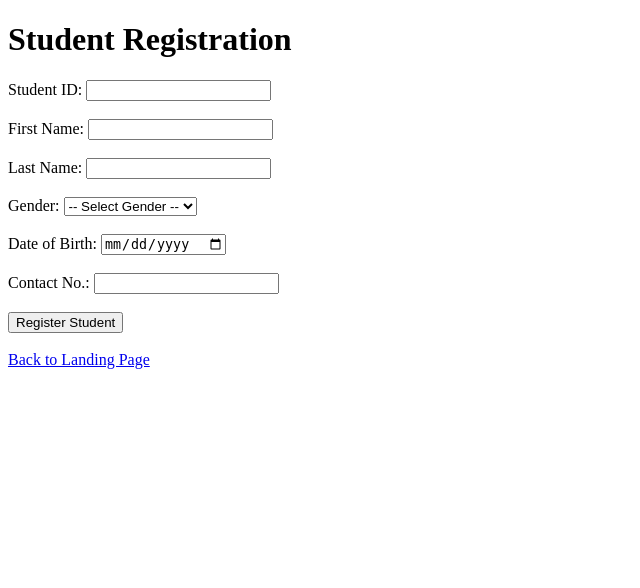
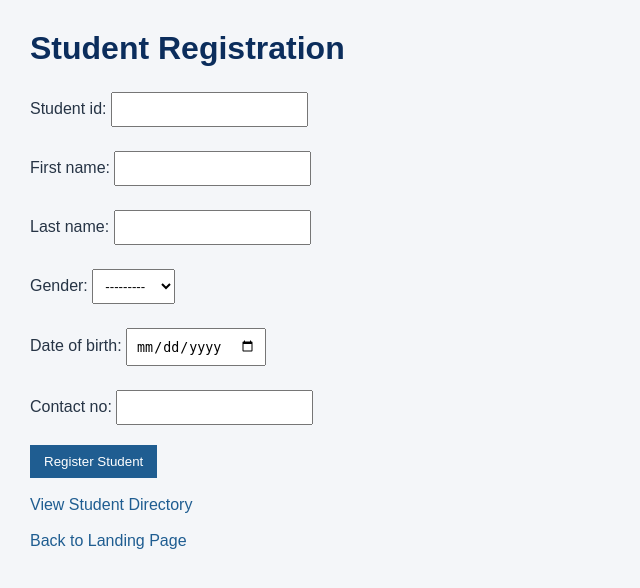
Before and after one commit to Itsmeprimo00/itsmeprimo00_CC106, a Django app: page /registration/ in a window 1280 px wide. Shown: the top 588 px of the page, without its empty margins (0-640 px from the left). Run offline with Django 5.2, Linux system fonts and the light colour scheme.

Commit message:
Enhance Django Student Registration with ModelForm and Student Directory

```diff
--- a/demo/student_registration_project/home/templates/home/landing.html
+++ b/demo/student_registration_project/home/templates/home/landing.html
@@ -13,5 +13,9 @@
     <a href="{% url 'student_registration' %}">
         Student Registration
     </a>
+    <br><br>
+    <a href="{% url 'student_list' %}">
+        View Student Directory
+    </a>
 </body>
 </html>
--- /dev/null
+++ b/demo/student_registration_project/registration/forms.py
@@ -0,0 +1,19 @@
+from django import forms
+
+from .models import Student
+
+
+class StudentForm(forms.ModelForm):
+    class Meta:
+        model = Student
+        fields = [
+            'student_id',
+            'first_name',
+            'last_name',
+            'gender',
+            'date_of_birth',
+            'contact_no',
+        ]
+        widgets = {
+            'date_of_birth': forms.DateInput(attrs={'type': 'date'}),
+        }
--- /dev/null
+++ b/demo/student_registration_project/registration/static/registration/style.css
@@ -0,0 +1,55 @@
+body {
+    font-family: Arial, sans-serif;
+    background: #f4f6f9;
+    color: #263445;
+    margin: 30px;
+}
+
+h1 {
+    color: #0b2d5c;
+}
+
+a {
+    color: #1f5d91;
+    text-decoration: none;
+}
+
+a:hover {
+    text-decoration: underline;
+}
+
+table {
+    width: 100%;
+    border-collapse: collapse;
+    background: #ffffff;
+}
+
+th {
+    background: #0b2d5c;
+    color: #ffffff;
+    text-align: left;
+}
+
+th,
+td {
+    padding: 10px;
+    border: 1px solid #d7dee8;
+}
+
+button {
+    background: #1f5d91;
+    color: #ffffff;
+    border: 0;
+    padding: 9px 14px;
+    cursor: pointer;
+}
+
+input,
+select {
+    padding: 8px;
+    margin: 4px 0;
+}
+
+.message {
+    color: #176b36;
+}
--- a/demo/student_registration_project/registration/templates/registration/registration.html
+++ b/demo/student_registration_project/registration/templates/registration/registration.html
@@ -1,46 +1,23 @@
+{% load static %}
 <!DOCTYPE html>
-<html>
+<html lang="en">
 <head>
+    <meta charset="UTF-8">
     <title>Student Registration</title>
+    <link rel="stylesheet" href="{% static 'registration/style.css' %}">
 </head>
 <body>
     <h1>Student Registration</h1>
 
-    <form method="POST">
+    <form method="post">
         {% csrf_token %}
-
-        <label>Student ID:</label>
-        <input type="text" name="student_id" required>
-        <br><br>
-
-        <label>First Name:</label>
-        <input type="text" name="first_name" required>
-        <br><br>
-
-        <label>Last Name:</label>
-        <input type="text" name="last_name" required>
-        <br><br>
-
-        <label>Gender:</label>
-        <select name="gender" required>
-            <option value="">-- Select Gender --</option>
-            <option value="Male">Male</option>
-            <option value="Female">Female</option>
-        </select>
-        <br><br>
-
-        <label>Date of Birth:</label>
-        <input type="date" name="date_of_birth" required>
-        <br><br>
-
-        <label>Contact No.:</label>
-        <input type="text" name="contact_no" required>
-        <br><br>
-
+        {{ form.as_p }}
         <button type="submit">Register Student</button>
     </form>
 
     <br>
+    <a href="{% url 'student_list' %}">View Student Directory</a>
+    <br><br>
     <a href="{% url 'landing' %}">Back to Landing Page</a>
 </body>
 </html>
--- a/demo/student_registration_project/registration/urls.py
+++ b/demo/student_registration_project/registration/urls.py
@@ -13,4 +13,17 @@ urlpatterns = [
         views.registration_success,
         name='registration_success'
     ),
+    path('students/', views.student_list, name='student_list'),
+    path('students/create/', views.student_create, name='student_create'),
+    path('students/<int:pk>/', views.student_detail, name='student_detail'),
+    path(
+        'students/<int:pk>/edit/',
+        views.student_update,
+        name='student_update',
+    ),
+    path(
+        'students/<int:pk>/delete/',
+        views.student_delete,
+        name='student_delete',
+    ),
 ]
--- a/demo/student_registration_project/registration/views.py
+++ b/demo/student_registration_project/registration/views.py
@@ -1,39 +1,21 @@
-try:
-    from django.shortcuts import redirect, render  # type: ignore[reportMissingModuleSource]
-except ImportError:  # pragma: no cover
-    def redirect(*args, **kwargs):
-        raise RuntimeError("Django is not installed.")
+from django.contrib import messages
+from django.db.models import Q
+from django.shortcuts import get_object_or_404, redirect, render
 
-    def render(*args, **kwargs):
-        raise RuntimeError("Django is not installed.")
-
+from .forms import StudentForm
 from .models import Student
 
 
 def student_registration(request):
     if request.method == 'POST':
-        student_id = request.POST.get('student_id')
-        first_name = request.POST.get('first_name')
-        last_name = request.POST.get('last_name')
-        gender = request.POST.get('gender')
-        date_of_birth = request.POST.get('date_of_birth')
-        contact_no = request.POST.get('contact_no')
+        form = StudentForm(request.POST)
+        if form.is_valid():
+            form.save()
+            return redirect('registration_success')
+    else:
+        form = StudentForm()
 
-        Student.objects.create(
-            student_id=student_id,
-            first_name=first_name,
-            last_name=last_name,
-            gender=gender,
-            date_of_birth=date_of_birth,
-            contact_no=contact_no
-        )
-
-        return redirect('registration_success')
-
-    return render(
-        request,
-        'registration/registration.html'
-    )
+    return render(request, 'registration/registration.html', {'form': form})
 
 
 def registration_success(request):
@@ -41,3 +23,78 @@ def registration_success(request):
         request,
         'registration/success.html'
     )
+
+
+def student_list(request):
+    query = request.GET.get('q', '').strip()
+    students = Student.objects.all().order_by('last_name', 'first_name')
+    if query:
+        students = students.filter(
+            Q(student_id__icontains=query)
+            | Q(first_name__icontains=query)
+            | Q(last_name__icontains=query)
+        )
+    return render(
+        request,
+        'registration/student_list.html',
+        {'students': students, 'query': query},
+    )
+
+
+def student_detail(request, pk):
+    student = get_object_or_404(Student, pk=pk)
+    return render(
+        request,
+        'registration/student_detail.html',
+        {'student': student},
+    )
+
+
+def student_create(request):
+    if request.method == 'POST':
+        form = StudentForm(request.POST)
+        if form.is_valid():
+            form.save()
+            messages.success(request, 'Student record created successfully.')
+            return redirect('student_list')
+    else:
+        form = StudentForm()
+    return render(
+        request,
+        'registration/student_form.html',
+        {'form': form, 'page_title': 'Register Student'},
+    )
+
+
+def student_update(request, pk):
+    student = get_object_or_404(Student, pk=pk)
+    if request.method == 'POST':
+        form = StudentForm(request.POST, instance=student)
+        if form.is_valid():
+            form.save()
+            messages.success(request, 'Student record updated successfully.')
+            return redirect('student_detail', pk=student.pk)
+    else:
+        form = StudentForm(instance=student)
+    return render(
+        request,
+        'registration/student_form.html',
+        {
+            'form': form,
+            'page_title': 'Update Student',
+            'student': student,
+        },
+    )
+
+
+def student_delete(request, pk):
+    student = get_object_or_404(Student, pk=pk)
+    if request.method == 'POST':
+        student.delete()
+        messages.success(request, 'Student record deleted successfully.')
+        return redirect('student_list')
+    return render(
+        request,
+        'registration/student_confirm_delete.html',
+        {'student': student},
+    )
```
Also changed, not shown: demo/student_registration_project/registration/templates/registration/student_confirm_delete.html (added, +22 -0 lines), demo/student_registration_project/registration/templates/registration/student_detail.html (added, +28 -0 lines), demo/student_registration_project/registration/templates/registration/student_form.html (added, +18 -0 lines), demo/student_registration_project/registration/templates/registration/student_list.html (added, +68 -0 lines), demo/student_registration_project/registration/templates/registration/success.html (+7 -1 lines), demo/student_registration_project/registration/tests.py (+147 -1 lines), demo/student_registration_project/db.sqlite3.
